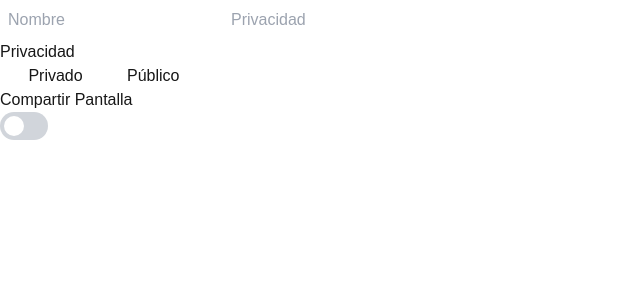
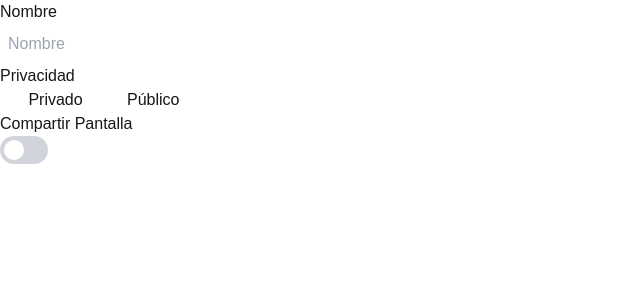
Before and after one commit to EduVibeOrganization/EduVibe-Frontend, a Next.js app: page /conference-creation in a window 1280 px wide. Shown: the top 300 px of the page, without its empty margins (0-640 px from the left). Built offline with nearby package versions, Linux system fonts and the light colour scheme; a web font is replaced by a local one.

Commit message:
feat(conference): added custom row component

```diff
--- /dev/null
+++ b/src/components/custom-row.component.tsx
@@ -0,0 +1,13 @@
+interface ICustomRow {
+    label: string;
+    component: React.ReactNode;
+}
+
+export function CustomRow ({ label, component }: ICustomRow) {
+    return (
+        <div className="flex items-center w-full gap-5">
+            <h1 className="w-1/3 text-right">{label}</h1>
+            <div className="w-2/3">{component}</div>
+        </div>
+    );
+}
--- a/src/pages/conference-creation.tsx
+++ b/src/pages/conference-creation.tsx
@@ -6,28 +6,26 @@ import { CustomInputText } from "@/components/custom-input-text.component";
 import { CustomSelectorComponent } from "@/components/custom-selector.component";
 import { useState } from "react";
 import { CustomInputSwitch } from "@/components/custom-input-switch.component";
+import { CustomRow } from "@/components/custom-row.component";
 
 function ConferenceCreation(){
     const router = useRouter();
     const [privacy, setPrivacy] = useState<string>("privado");
-
     return(
         <div className="bg-gray-300 auth-page-container">
             <div className="flex flex-col justify-center items-center mt-10 gap-5 lg:ml-96">
-                <CustomInputText value={""} placeHolder={"Nombre"} onChange={(e) => console.log(e)}/>
-                <CustomInputText value={""} placeHolder={"Privacidad"} onChange={(e) => console.log(e)}/>
-                <div>
-                    <h1>Privacidad</h1>
-                    <CustomSelectorComponent
-                        value={privacy}
-                        options={["Privado", "Público"]}
-                        onChange={(value) => setPrivacy(value)}
-                    />
-                </div>
-                <div>
-                    <h1>Compartir Pantalla</h1>
-                    <CustomInputSwitch/>
-                </div>
+                <CustomRow
+                label={"Nombre"}
+                component={<CustomInputText value={""} placeHolder={"Nombre"} onChange={(e) => console.log(e)}/>}
+                />
+                <CustomRow
+                    label={"Privacidad"}
+                    component={ <CustomSelectorComponent value={privacy} options={["Privado", "Público"]} onChange={(value) => setPrivacy(value)}/> }
+                />
+                <CustomRow
+                    label={"Compartir Pantalla"}
+                    component={<CustomInputSwitch/>}
+                />
             </div>
         </div>
     );
```
